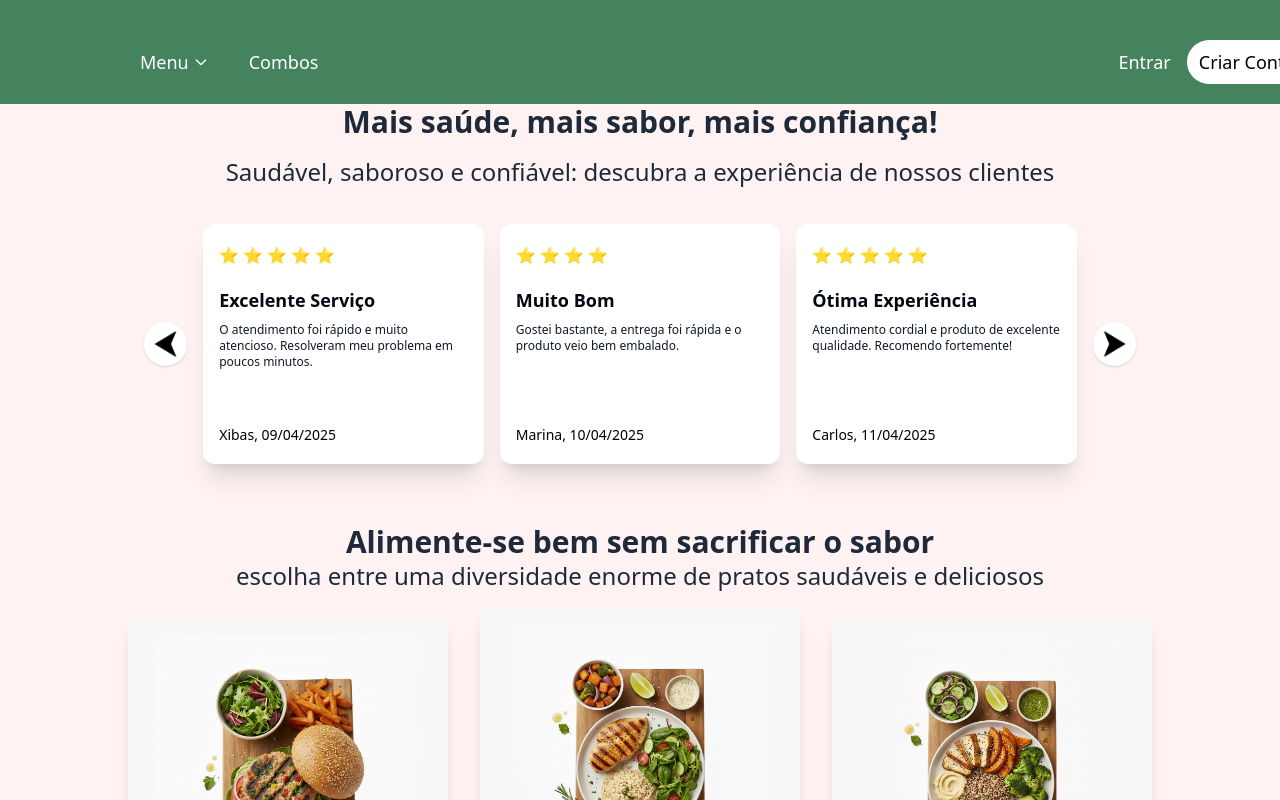
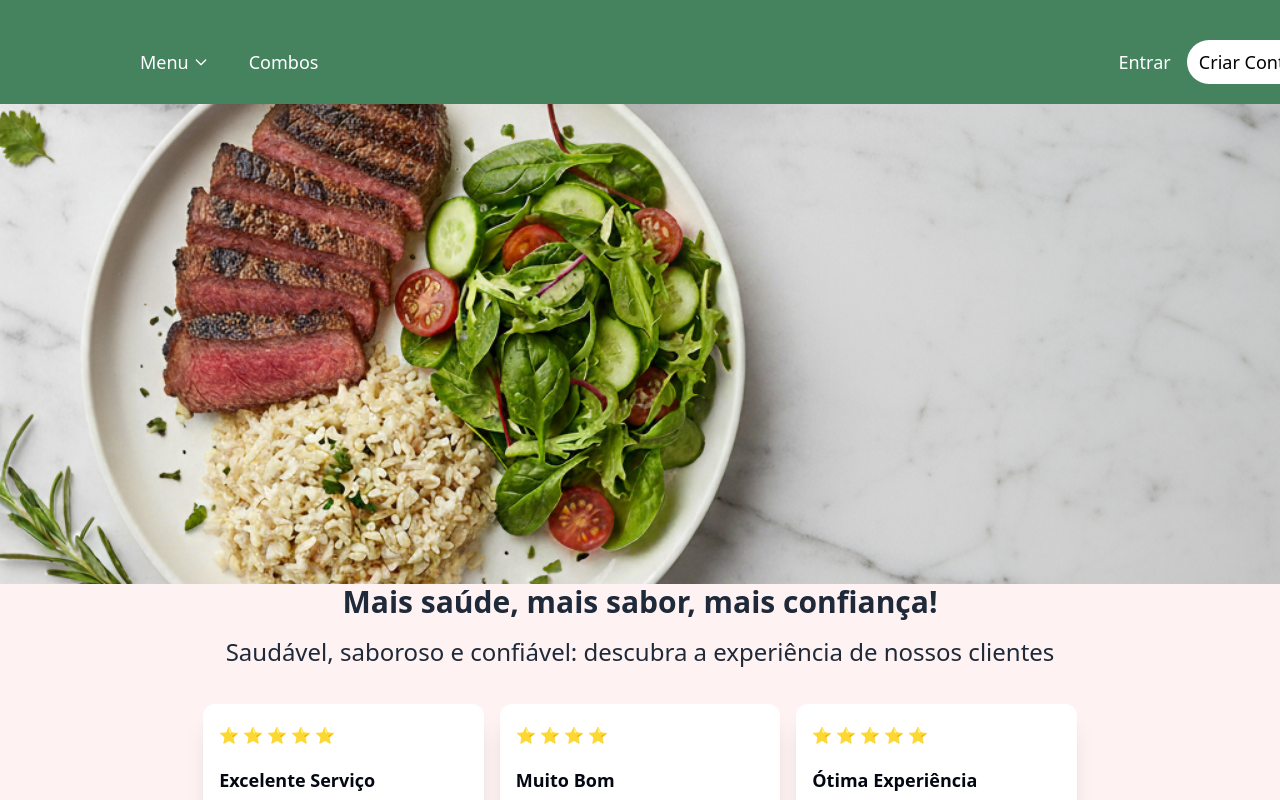
Before and after one commit to DrumondParizottoPiccolo/WebDelivery, a React (Vite) app: page / in a window 1280 px wide. Shown: the top 800 px of the page. Built offline with nearby package versions, Linux system fonts and the light colour scheme.

Commit message:
Adicionando imagem de comida section

```diff
--- a/src/App.jsx
+++ b/src/App.jsx
@@ -1,15 +1,15 @@
 import Header from './Components/Header.jsx'
 import Section4 from './Components/Section4.jsx'
-import Section from './Components/Section.jsx'
 import Footer from './Components/Footer.jsx'
 import Pratos from './Components/Pratos.jsx'
+import Section1 from './Components/Section1.jsx'
 
 function App() {
 
   return (
     <>
       <Header/>
-      <Section/>
+      <Section1/>
       <Section4/>
       <Pratos/>
       <Footer/>
--- a/src/Components/Section.jsx
+++ /dev/null
@@ -1,9 +0,0 @@
-
-const Section = () => {
-    return(
-        <section>
-
-        </section>
-    )
-}
-export default Section
--- /dev/null
+++ b/src/Components/Section1.jsx
@@ -0,0 +1,14 @@
+import comum2 from '../assets/icons/comum2.png';
+
+const Section1 = () => {
+    return(
+      <div className="flex w-full h-120 bg-cover bg-center"
+      style={{backgroundImage: `url(${comum2})`}}>
+        <div>
+
+        </div>
+
+      </div>
+    )
+}
+export default Section1
```
Also changed, not shown: src/assets/icons/comum2.png (added).
